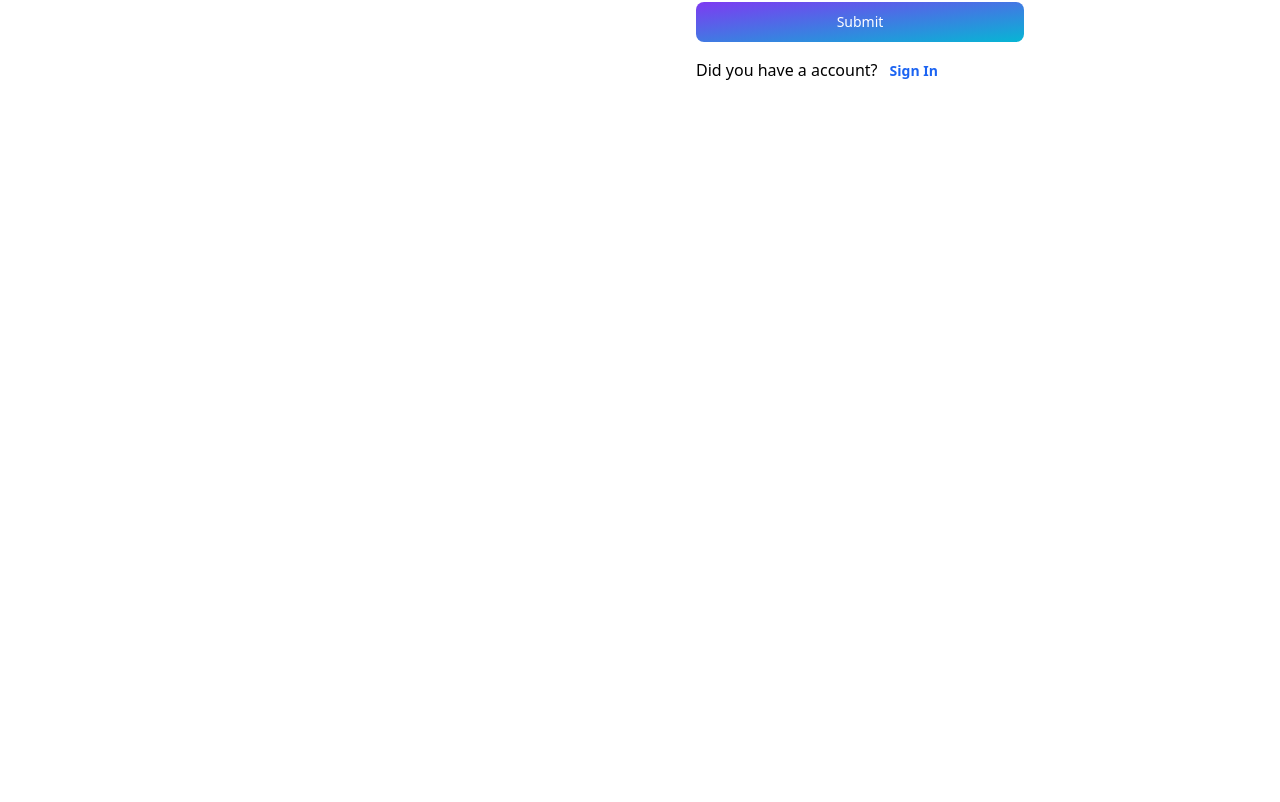
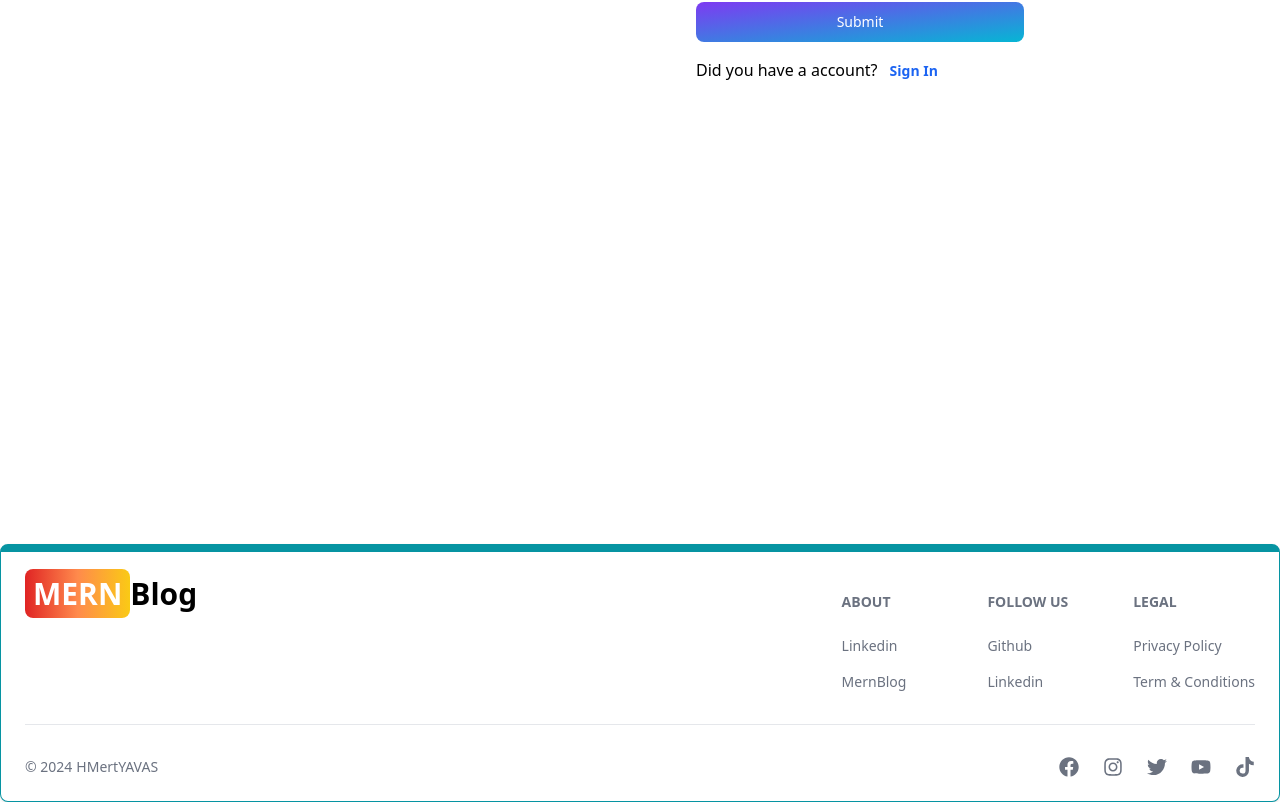
Before and after one commit to HMertYAVAS/MERN-BlogApp, a React (Vite) app in the folder client/: page /Sign-up in a window 1280 px wide. Shown: the part 400-1202 px from the top of the page. Before the commit the page ends 944 px from the top, so only its background shows below. Built offline with nearby package versions, Linux system fonts and the light colour scheme.

Commit message:
Footer Created

```diff
--- a/client/src/App.jsx
+++ b/client/src/App.jsx
@@ -6,6 +6,7 @@
 import SignIn from "./pages/SignIn"
 import SignUp from "./pages/SignUp"
 import Header from "./components/Header/Header";
+import FooterComp from "./components/Footer/FooterComp";
 
 export default function App() {
   return (
@@ -21,6 +22,7 @@
 
 
       </Routes>
+      <FooterComp />
     </BrowserRouter>
   );
 }
--- /dev/null
+++ b/client/src/components/Footer/FooterComp.jsx
@@ -0,0 +1,94 @@
+import { Footer } from "flowbite-react";
+import { Link } from "react-router-dom";
+import {FaFacebook,FaTwitter,FaYoutube,FaInstagram,FaTiktok} from "react-icons/fa";
+
+export default function FooterComp() {
+  return (
+    <Footer container className="border border-t-8 border-teal-500">
+      <div className="w-full w-max-7xl mx-auto ">
+        <div className="grid w-full justify-between sm:flex md:grid-cols-1">
+          <div className="mb-5">
+            <Link
+              to={"/"}
+              className="self-center whitespace-nowrap text-lg sm:text-3xl font-semibold dark:text-white"
+            >
+              <span className="px-2 py-1 bg-gradient-to-r from-red-600 via-orange-400 to-yellow-300 rounded-lg text-white">
+                MERN
+              </span>
+              Blog
+            </Link>
+          </div>
+          <div className="grid grid-cols-2 gap-3 sm:mt-4 sm:grid-cols-3 sm:gap-6">
+            <div>
+              <Footer.Title title="About" />
+              <Footer.LinkGroup col>
+                <Footer.Link
+                  href="https://tr.linkedin.com/in/h-mert-yavas"
+                  target="_blank"
+                  rel="noopener norefferer"
+                >
+                  Linkedin
+                </Footer.Link>
+                <Footer.Link
+                  href="http://localhost:5173/"
+                  target="_blank"
+                  rel="noopener norefferer"
+                >
+                  MernBlog
+                </Footer.Link>
+              </Footer.LinkGroup>
+            </div>
+
+            <div className="">
+              <Footer.Title title="Follow Us" />
+              <Footer.LinkGroup col>
+                <Footer.Link
+                  href="https://github.com/HMertYAVAS"
+                  target="_blank"
+                  rel="noopener norefferer"
+                >
+                  Github
+                </Footer.Link>
+                <Footer.Link
+                  href="https://tr.linkedin.com/in/h-mert-yavas"
+                  target="_blank"
+                  rel="noopener norefferer"
+                >
+                  Linkedin
+                </Footer.Link>
+              </Footer.LinkGroup>
+            </div>
+            <div className="">
+              <Footer.Title title="Legal" />
+              <Footer.LinkGroup col>
+                <Footer.Link href="#" rel="noopener norefferer">
+                  Privacy Policy
+                </Footer.Link>
+                <Footer.Link href="#" rel="noopener norefferer">
+                  Term & Conditions
+                </Footer.Link>
+              </Footer.LinkGroup>
+            </div>
+          </div>
+        </div>
+        <Footer.Divider />
+        <div className="w-full sm:flex sm:items-center sm:justify-between">
+          <Footer.Copyright
+            href="#"
+            by="HMertYAVAS"
+            year={new Date().getFullYear()}
+          />
+          <div className="flex gap-6 sm:mt-0 mt-4 sm:justify-center ">
+            <Footer.Icon href="#" icon={FaFacebook} />
+            <Footer.Icon href="#" icon={FaInstagram} />
+            <Footer.Icon href="#" icon={FaTwitter} />
+            <Footer.Icon href="#" icon={FaYoutube} />
+            <Footer.Icon href="#" icon={FaTiktok} />
+
+
+          </div>
+        </div>
+      </div>
+    </Footer>
+  );
+}
```
